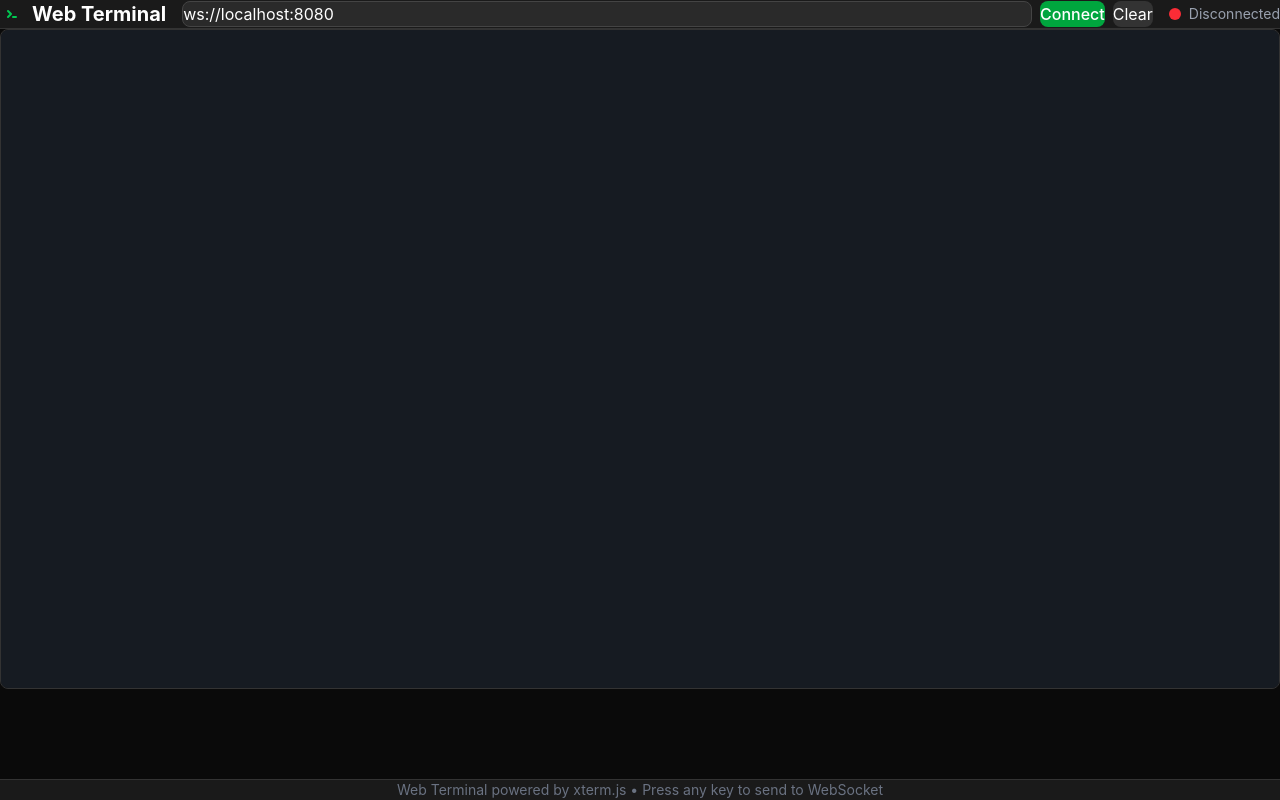
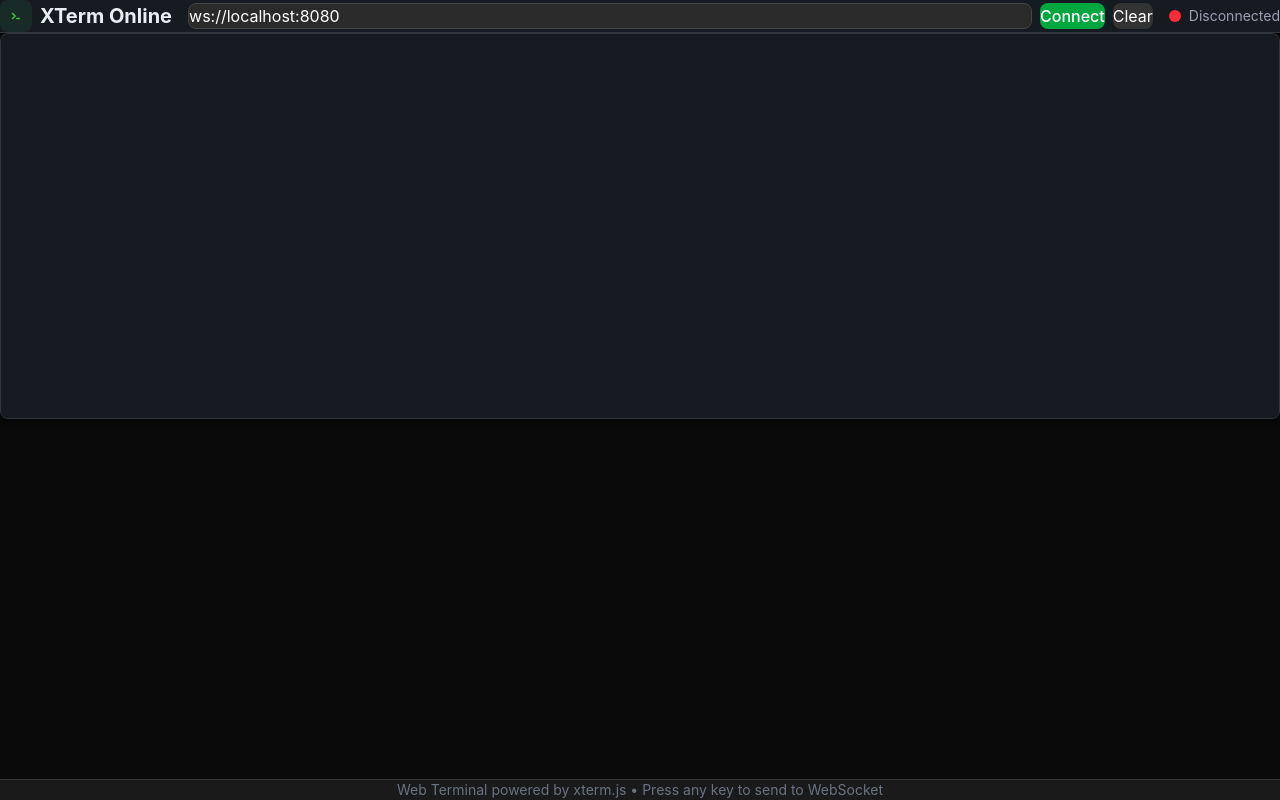
Before and after one commit to lbbniu/xterm-online, a Next.js app: page / in a window 1280 px wide. Built offline with nearby package versions, Linux system fonts and the light colour scheme.

Commit message:
fix: 修复SVG图标尺寸问题

```diff
--- a/components/Terminal.tsx
+++ b/components/Terminal.tsx
@@ -111,14 +111,25 @@ export default function TerminalComponent() {
   return (
     <>
       {/* Header */}
-      <header className="bg-[#1a1a1a] border-b border-[#333] p-4">
-        <div className="max-w-7xl mx-auto flex flex-col sm:flex-row items-start sm:items-center gap-4">
-          <h1 className="text-xl font-bold text-white flex items-center gap-2">
-            <svg className="w-6 h-6 text-green-500" fill="none" stroke="currentColor" viewBox="0 0 24 24">
-              <path strokeLinecap="round" strokeLinejoin="round" strokeWidth={2} d="M8 9l3 3-3 3m5 0h3" />
-            </svg>
-            Web Terminal
-          </h1>
+      <header className="bg-[var(--bg-secondary)] border-b border-[var(--border-default)] p-3 sm:p-4 shrink-0">
+        <div className="max-w-7xl mx-auto flex flex-col sm:flex-row items-start sm:items-center gap-3 sm:gap-4">
+          <div className="flex items-center gap-2 shrink-0">
+            {/* Logo Icon - 固定尺寸防止异常放大 */}
+            <div className="w-8 h-8 flex items-center justify-center bg-[var(--accent-green)]/10 rounded-lg shrink-0">
+              <svg
+                className="w-5 h-5 text-[var(--accent-green)]"
+                fill="none"
+                stroke="currentColor"
+                viewBox="0 0 24 24"
+                style={{ width: '20px', height: '20px', minWidth: '20px', minHeight: '20px' }}
+              >
+                <path strokeLinecap="round" strokeLinejoin="round" strokeWidth={2} d="M8 9l3 3-3 3m5 0h3" />
+              </svg>
+            </div>
+            <h1 className="text-lg sm:text-xl font-bold text-[var(--text-primary)] whitespace-nowrap">
+              XTerm Online
+            </h1>
+          </div>
 
           <div className="flex-1 flex flex-col sm:flex-row gap-2 w-full sm:w-auto">
             <input
@@ -163,10 +174,10 @@ export default function TerminalComponent() {
       </header>
 
       {/* Terminal Container */}
-      <main className="flex-1 p-4">
-        <div className="max-w-7xl mx-auto h-[calc(100vh-140px)]">
-          <div className="bg-[#1a1a1a] rounded-lg border border-[#333] h-full overflow-hidden">
-            <div ref={terminalRef} className="h-full w-full p-2" />
+      <main className="flex-1 p-2 sm:p-4 overflow-hidden">
+        <div className="max-w-7xl mx-auto h-full">
+          <div className="terminal-container h-full">
+            <div ref={terminalRef} className="h-full w-full" />
           </div>
         </div>
       </main>
```
